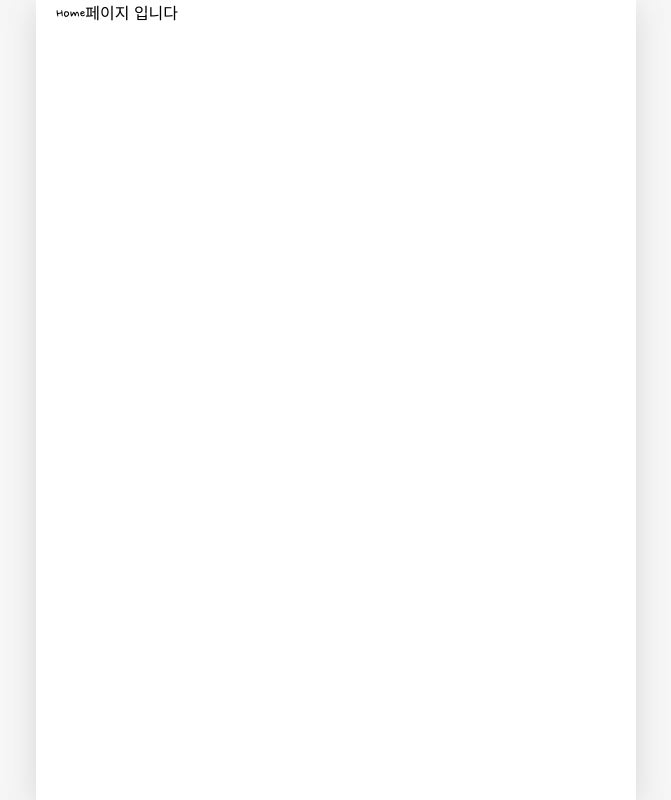
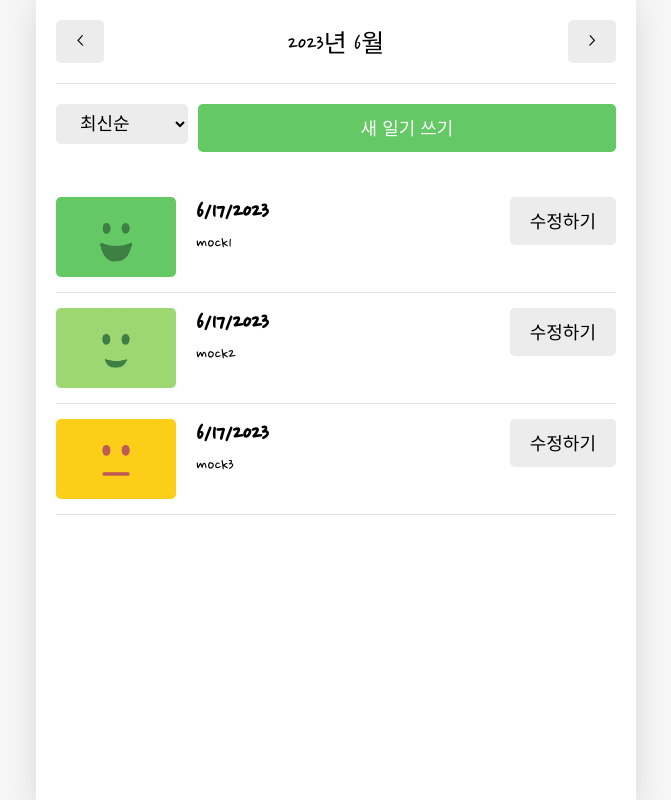
Before and after one commit to kzh3010/EmotionDiary, a React (Create React App) app: page / in a window 1280 px wide. Shown: the whole page, without its empty margins (304-975 px from the left). Built offline with nearby package versions, Linux system fonts and the light colour scheme; a web font is replaced by a local one.

Commit message:
Feat: Home 페이지

```diff
--- a/src/App.js
+++ b/src/App.js
@@ -6,57 +6,23 @@ import Diary from "./pages/Diary";
 import Edit from "./pages/Edit";
 import React, { useReducer, useRef, useEffect, useState } from "react";
 
-function reducer(state, action) {
-  switch (action.type) {
-    ///////// create ////////
-    case "CREATE": {
-      return [action.data, ...state];
-    }
-
-    ///////// update ////////
-    case "UPDATE": {
-      // 조건에 맞으면 변화된 액션 값을 it의 해당 인덱스에 집어 넣고
-      // 부합하지 않으면 it 값을 그대로 그냥 해당 인덱스에 집어 넣는다
-      return state.map((it) =>
-        String(it.id) === String(action.data.id) ? { ...action.data } : it
-      );
-    }
-
-    ///////// delete ////////
-    case "DELETE": {
-      // filter 해당 조건에 부합한 경우에만 it을 가지고 온다
-      // action의 targetId와 같지 않은 것만 나열한다.
-      return state.filter((it) => String(it.id) !== String(action.targetId));
-    }
-
-    ///////// mock ////////
-    case "INIT": {
-      return action.data;
-    }
-
-    default: {
-      return state;
-    }
-  }
-}
-
 /////// 가상의 데이터 MOCK //////// 함수 외부에 넣는게 좋다.
 const mockData = [
   {
     id: "mock1",
-    date: new Date().getTime(),
+    date: new Date().getTime() - 1,
     content: "mock1",
     emotionId: 1,
   },
   {
     id: "mock2",
-    date: new Date().getTime(),
+    date: new Date().getTime() - 2,
     content: "mock2",
     emotionId: 2,
   },
   {
     id: "mock3",
-    date: new Date().getTime(),
+    date: new Date().getTime() - 3,
     content: "mock3",
     emotionId: 3,
   },
@@ -65,7 +31,12 @@ const mockData = [
 export const DiaryStateContext = React.createContext();
 export const DiaryDispatchContext = React.createContext();
 
+/////////////////////////////////////////////////////////////////
+
 function App() {
+  // 데이터 로딩 상태
+  const [isDataLoaded, setIsDataLoaded] = useState(false);
+
   const [data, dispatch] = useReducer(reducer, []);
   const idRef = useRef(0); // 고유한 key를 부여하기 위해
 
@@ -105,8 +76,39 @@ function App() {
     });
   };
 
-  // 데이터 로딩 상태
-  const [isDataLoaded, setIsDataLoaded] = useState(false);
+  function reducer(state, action) {
+    switch (action.type) {
+      ///////// mock ////////
+      case "INIT": {
+        return action.data;
+      }
+
+      ///////// create ////////
+      case "CREATE": {
+        return [action.data, ...state];
+      }
+
+      ///////// update ////////
+      case "UPDATE": {
+        // 조건에 맞으면 변화된 액션 값을 it의 해당 인덱스에 집어 넣고
+        // 부합하지 않으면 it 값을 그대로 그냥 해당 인덱스에 집어 넣는다
+        return state.map((it) =>
+          String(it.id) === String(action.data.id) ? { ...action.data } : it
+        );
+      }
+
+      ///////// delete ////////
+      case "DELETE": {
+        // filter 해당 조건에 부합한 경우에만 it을 가지고 온다
+        // action의 targetId와 같지 않은 것만 나열한다.
+        return state.filter((it) => String(it.id) !== String(action.targetId));
+      }
+
+      default: {
+        return state;
+      }
+    }
+  }
 
   // useEffect
   useEffect(() => {
@@ -135,7 +137,7 @@ function App() {
               <Route path="/" element={<Home />} />
               <Route path="/new" element={<New />} />
               <Route path="/diary/:id" element={<Diary />} />
-              <Route path="/edit:id" element={<Edit />} />
+              <Route path="/edit/:id" element={<Edit />} />
             </Routes>
           </div>
         </DiaryDispatchContext.Provider>
--- /dev/null
+++ b/src/component/DiaryItem.css
@@ -0,0 +1,55 @@
+.DiaryItem {
+  padding-top: 15px;
+  padding-bottom: 15px;
+  border-bottom: 1px solid #e2e2e2;
+  display: flex;
+  justify-content: space-between;
+}
+
+.DiaryItem .img_section {
+  cursor: pointer;
+  min-width: 120px;
+  height: 80px;
+  border-radius: 5px;
+  display: flex;
+  justify-content: center;
+}
+
+.DiaryItem .img_section_1 {
+  background-color: #64c964;
+}
+.DiaryItem .img_section_2 {
+  background-color: #9dd772;
+}
+.DiaryItem .img_section_3 {
+  background-color: #fdce17;
+}
+.DiaryItem .img_section_4 {
+  background-color: #fd8446;
+}
+.DiaryItem .img_section_5 {
+  background-color: #fd565f;
+}
+.DiaryItem .img_section img {
+  width: 50%;
+}
+
+.DiaryItem .info_section {
+  flex-grow: 1;
+  margin-left: 20px;
+  cursor: pointer;
+}
+
+.DiaryItem .info_section .date_wrapper {
+  font-weight: bold;
+  font-size: 25px;
+  margin-bottom: 5px;
+}
+
+.DiaryItem .info_section .content_wrapper {
+  font-size: 18px;
+}
+
+.DiaryItem .button_section {
+  min-width: 70px;
+}
--- /dev/null
+++ b/src/component/DiaryItem.js
@@ -0,0 +1,39 @@
+import React from "react";
+import "./DiaryItem.css";
+import { useNavigate } from "react-router-dom";
+import { getEmotionById } from "../util";
+import Button from "./Button";
+
+const DiaryItem = ({ id, emotionId, content, date }) => {
+  const navigate = useNavigate();
+  const goDetail = () => {
+    navigate(`/diary/${id}`);
+  };
+
+  const goEdit = () => {
+    navigate(`/edit/${id}`);
+  };
+
+  return (
+    <div className="DiaryItem">
+      <div
+        onClick={goDetail}
+        className={["img_section", `img_section_${emotionId}`].join(" ")}
+      >
+        <img alt={`emotion${emotionId}`} src={getEmotionById(emotionId)} />
+      </div>
+
+      <div className="info_section" onClick={goDetail}>
+        <div className="date_wrapper">
+          {new Date(parseInt(date)).toLocaleDateString()}
+        </div>
+        <div className="content_wrapper">{content.slice(0, 25)}</div>
+      </div>
+      <div className="button_section">
+        <Button onClick={goEdit} text={"수정하기"} />
+      </div>
+    </div>
+  );
+};
+
+export default DiaryItem;
--- /dev/null
+++ b/src/component/DiaryList.css
@@ -0,0 +1,30 @@
+.DiaryList .menu_wrapper {
+  margin-top: 20px;
+  margin-bottom: 30px;
+  display: flex;
+  justify-content: space-between;
+}
+
+.DiaryList .left_col select {
+  margin-right: 10px;
+  border: none;
+  border-radius: 5px;
+  background-color: #ececec;
+
+  padding-top: 10px;
+  padding-bottom: 10px;
+  padding-left: 20px;
+  padding-right: 20px;
+
+  cursor: pointer;
+  font-family: "Nanum Pen Script";
+  font-size: 18px;
+}
+
+.DiaryList .menu_wrapper .right_col {
+  flex-grow: 1;
+}
+
+.DiaryList .menu_wrapper .right_col button {
+  width: 100%;
+}
--- /dev/null
+++ b/src/component/DiaryList.js
@@ -0,0 +1,70 @@
+import "./DiaryList.css";
+import Button from "./Button.js";
+import { useState, useEffect } from "react";
+import { useNavigate } from "react-router-dom";
+import DiaryItem from "./DiaryItem";
+
+const sortOptionList = [
+  { value: "latest", name: "최신순" },
+  { value: "oldest", name: "오래된 순" },
+];
+
+const DiaryList = ({ data }) => {
+  const [sortType, setSortType] = useState("latest");
+
+  const navigate = useNavigate();
+
+  const onClickNew = () => {
+    navigate("/new");
+  };
+
+  const onChangeSortType = (e) => {
+    setSortType(e.target.value);
+  };
+
+  const [sortedData, setSortedData] = useState([]);
+
+  useEffect(() => {
+    const compare = (a, b) => {
+      if (sortType === "latest") {
+        return Number(b.date) - Number(a.date);
+      } else {
+        return Number(a.date) - Number(b.date);
+      }
+    };
+    const copyList = JSON.parse(JSON.stringify(data));
+
+    copyList.sort(compare);
+    setSortedData(copyList);
+  }, [data, sortType]);
+
+  return (
+    <div className="DiaryList">
+      <div className="menu_wrapper">
+        <div className="left_col">
+          <select value={sortType} onChange={onChangeSortType}>
+            {sortOptionList.map((it, idx) => (
+              <option key={idx} value={it.value}>
+                {it.name}
+              </option>
+            ))}
+          </select>
+        </div>
+        <div className="right_col">
+          <Button
+            type={"positive"}
+            text={"새 일기 쓰기"}
+            onClick={onClickNew}
+          />
+        </div>
+      </div>
+      <div className="list_wrapper">
+        {sortedData.map((it) => (
+          <DiaryItem key={it.id} {...it} />
+        ))}
+      </div>
+    </div>
+  );
+};
+
+export default DiaryList;
--- a/src/pages/Home.js
+++ b/src/pages/Home.js
@@ -1,8 +1,51 @@
-import React from "react";
-import Editor from "../component/Editor";
+import React, { useState, useContext, useEffect } from "react";
+import Button from "../component/Button";
+import Header from "../component/Header";
+import { DiaryStateContext } from "../App";
+
+import DiaryList from "../component/DiaryList";
+import { getMonthRangeByDate } from "../util";
 
 const Home = () => {
-  return <div>Home페이지 입니다</div>;
+  const data = useContext(DiaryStateContext);
+  const [pivotDate, setPivotDate] = useState(new Date());
+  const [filteredData, setFilteredData] = useState([]);
+
+  const onIncreaseMonth = () => {
+    setPivotDate(new Date(pivotDate.getFullYear(), pivotDate.getMonth() + 1));
+  };
+
+  const onDecreaseMonth = () => {
+    setPivotDate(new Date(pivotDate.getFullYear(), pivotDate.getMonth() - 1));
+  };
+
+  const headerTitle = `${pivotDate.getFullYear()}년
+                       ${pivotDate.getMonth() + 1}월`;
+
+  useEffect(() => {
+    if (data.length >= 1) {
+      const { beginTimeStamp, endTimeStamp } = getMonthRangeByDate(pivotDate);
+      console.log(beginTimeStamp, "+++", endTimeStamp);
+      setFilteredData(
+        data.filter(
+          (it) => beginTimeStamp <= it.date && it.date <= endTimeStamp
+        )
+      );
+    } else {
+      setFilteredData([]);
+    }
+  }, [data, pivotDate]);
+
+  return (
+    <div>
+      <Header
+        title={headerTitle}
+        leftChild={<Button text={"<"} onClick={onDecreaseMonth} />}
+        rightChild={<Button text={">"} onClick={onIncreaseMonth} />}
+      />
+      <DiaryList data={filteredData} />
+    </div>
+  );
 };
 
 export default Home;
--- a/src/util.js
+++ b/src/util.js
@@ -64,3 +64,20 @@ export const emotionList = [
     img: getEmotionById(5),
   },
 ];
+
+export const getMonthRangeByDate = (date) => {
+  const beginTimeStamp = new Date(
+    date.getFullYear(),
+    date.getMonth(),
+    1
+  ).getTime();
+  const endTimeStamp = new Date(
+    date.getFullYear(),
+    date.getMonth() + 1,
+    0,
+    23,
+    59,
+    59
+  ).getTime();
+  return { beginTimeStamp, endTimeStamp };
+};
```
